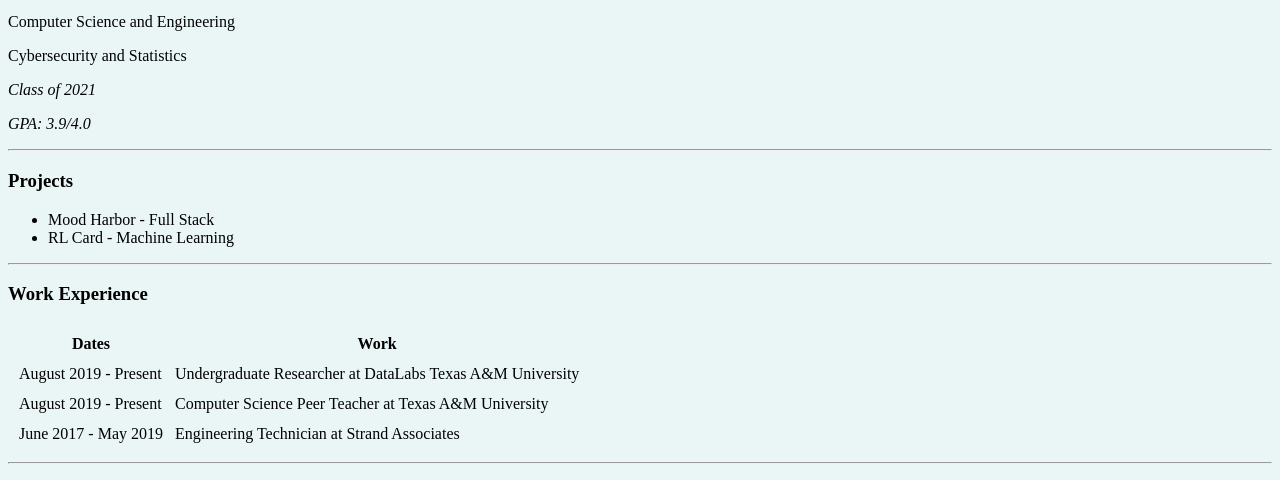
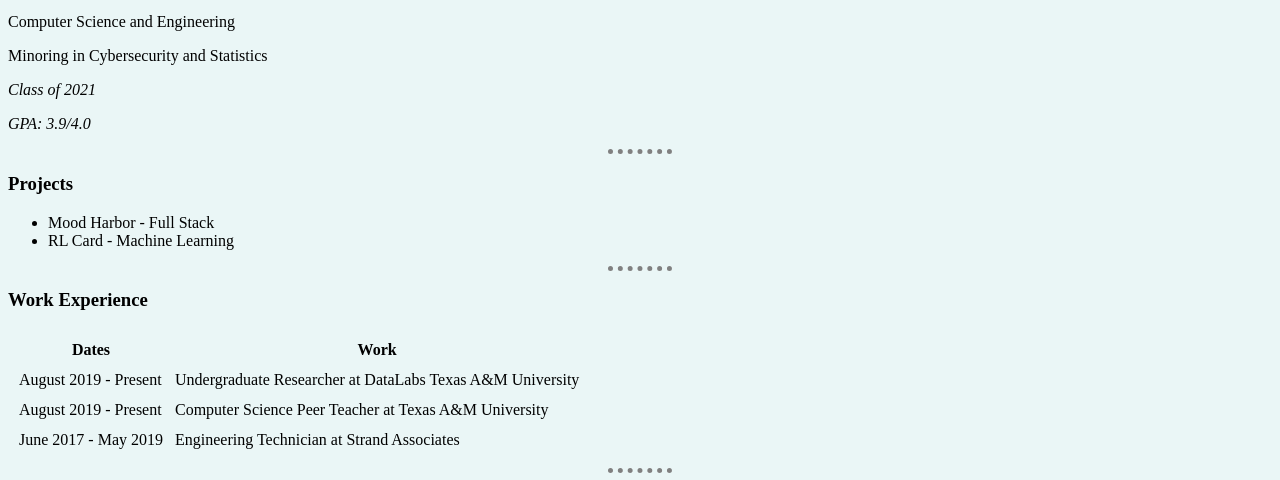
Before and after one commit to JuanCVG/CV, a plain HTML site: page index.html in a window 1280 px wide. Shown: the part 291-771 px from the top of the page. Drawn offline with Linux system fonts and the light colour scheme.

Commit message:
added style sheet

```diff
--- a/index.html
+++ b/index.html
@@ -3,14 +3,33 @@
 <head>
     <meta charset="UTF-8">
     <title>Juan's Personal Site</title>
+
+    <style>
+        body {
+            background-color: #EAF6F6;
+        }
+
+        hr {
+            border-style: none none;
+            border-top-style: dotted;
+            border-color: grey;
+            border-width: 5px;
+            width: 5%;
+        }
+
+        img {
+            width: 225px;
+        }
+    </style>
+
 </head>
 
-<body style="background-color: #EAF6F6;">
-    <img src="images/profile.jpeg" width="225" alt="Juan's Profile Picture">
+<body>
+    <img src="images/profile.jpeg" alt="Juan's Profile Picture">
     <h1>Juan Vargas</h1>
     <p>Texas A&M University</p>
     <p>Computer Science and Engineering</p>
-    <p>Cybersecurity and Statistics</p>
+    <p>Minoring in Cybersecurity and Statistics</p>
     <p><em>Class of 2021</em></p>
     <p><em>GPA: 3.9/4.0</em></p>
     <hr>
```
Also changed, not shown: css/style.css (added), 1 other file.
